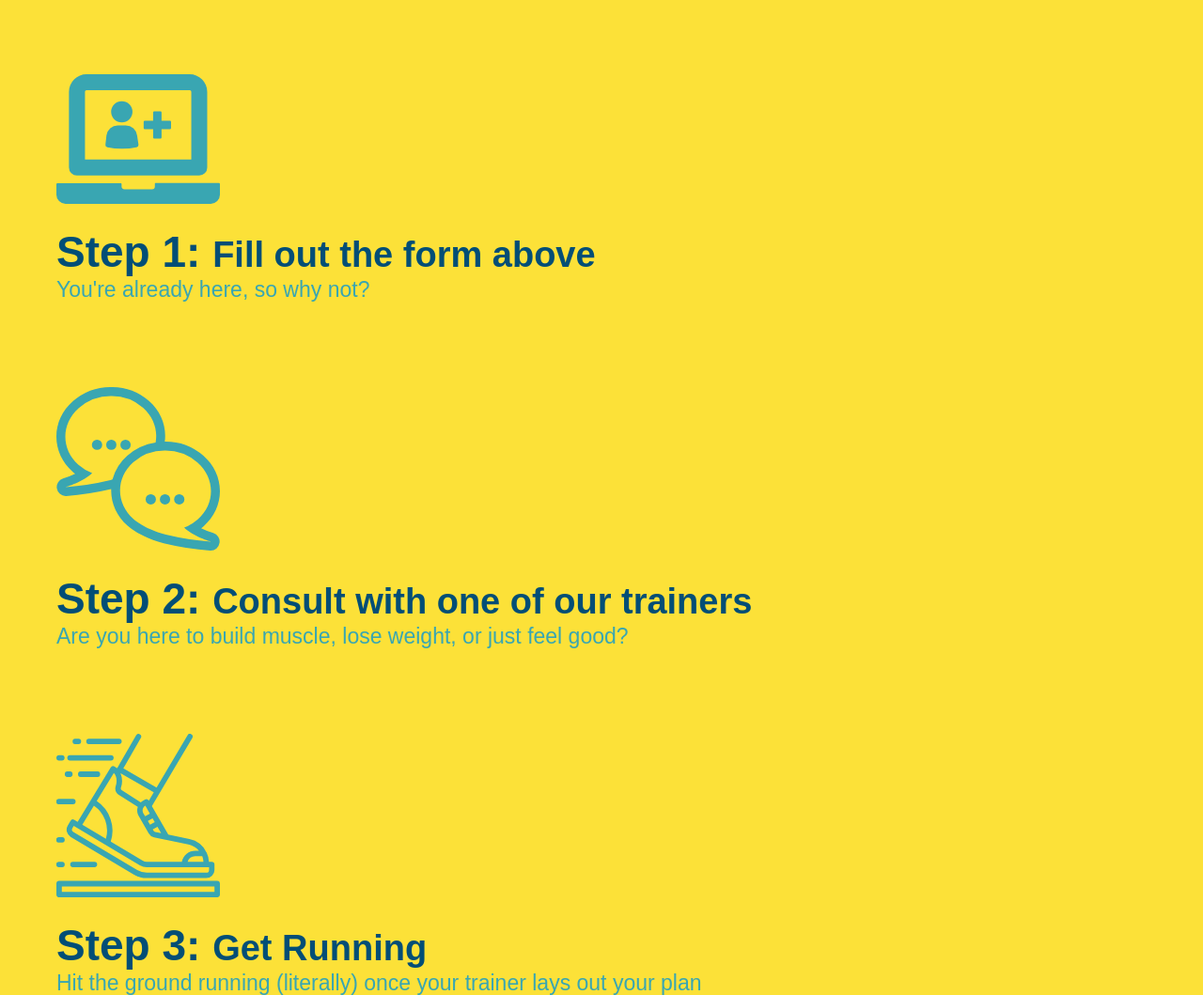
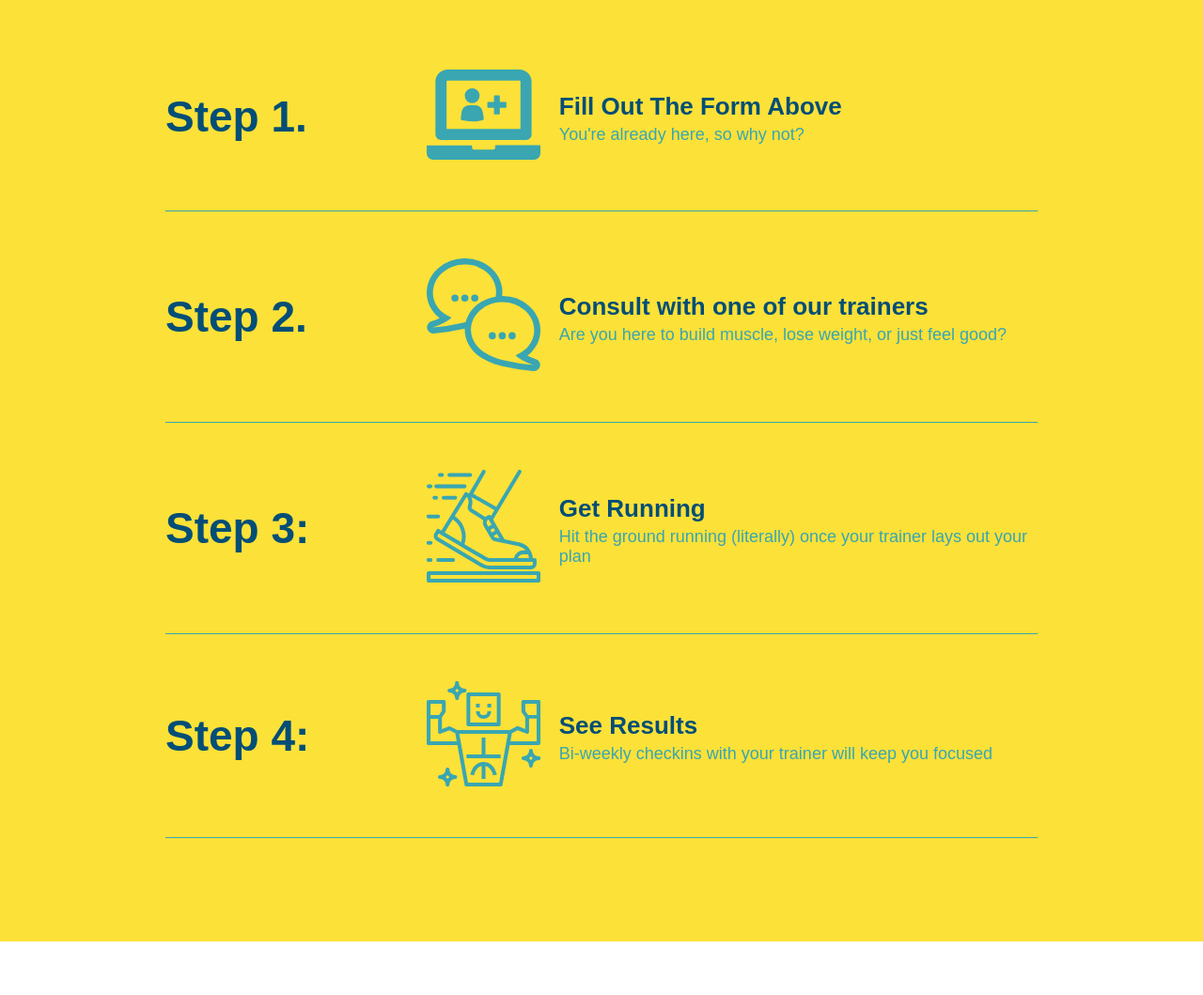
Before and after one commit to Fathpinder/run-buddy, a plain HTML site: page index.html in a window 1280 px wide. Shown: the part 1220-2279 px from the top of the page at 94% size. Drawn offline with Linux system fonts and the light colour scheme.

Commit message:
add flexbox to steps

```diff
--- a/assets/css/style.css
+++ b/assets/css/style.css
@@ -170,28 +170,48 @@ section {
     border-color: #39a6b2;
 }
 
-.steps div {
-    margin-bottom: 80px;
+.step h3 {
+    color: #024e76;
+    font-size: 46px;
+    flex: 1 30%;
 }
 
-.steps img {
-    width: 15%;
-    margin: 10px 0;
+.step-info {
+    flex: 2 70%;
+    display: flex;
+    flex-wrap: wrap;
+    align-items: center;
+}
+.step-img {
+    flex: 1 12%;
+    margin-right: 20px;
+}
+.step-text {
+    flex: 12;
 }
 
-.steps h3 {
-    color: #024e76;
-    font-size: 46px;
-    margin-top: 10px;
+.step-img img {
+    width: 100%;
 }
 
-.steps p {
+.step-text p {
     color: #39a6b2;
-    font-size: 23px;
+    font-size: 18px;
 }
-
-.steps span {
-    font-size: 38px;
+.step-text h4 {
+    font-size: 26px;
+    line-height: 1.5;
+    color: #024e76;
+}
+.step {
+    margin: 50px auto;
+    padding-bottom: 50px;
+    width: 80%;
+    border-bottom: 1px solid #39a6b2;
+    display: flex;
+    flex-wrap: wrap;
+    align-items: center;
+    justify-content: space-between;
 }
 
 .trainer {
--- a/index.html
+++ b/index.html
@@ -97,31 +97,59 @@
 
     <!-- what you do section -->
     <section id="what-you-do" class="steps">
-       <div class="flexrow">
-        <h2 class="section-title secondary-border">What You Do</h2>
+       <div class="flex-row">
+           <h2 class="section-title primary-border">What You Do</h2>
        </div>
-        <div>
+        <div class="step">
+            <h3>Step 1.</h3>
+            <div class="step-info">
+                <div class="step-img">
                     <img src="./assets/images/step-1.svg" alt="image for step 1" />
-            <h3>Step 1: <span>Fill out the form above</span></h3>
+                </div>
+                <div class="step-text">
+                    <h4>Fill Out The Form Above</h4>
                     <p>You're already here, so why not?</p>
                 </div>
+            </div>
+        </div>
 
-        <div>
+        <div class="step">
+            <h3>Step 2.</h3>
+            <div class="step-info">
+                <div class="step-img">
                     <img src="./assets/images/step-2.svg" alt="image for step 2" />
-            <h3>Step 2: <span>Consult with one of our trainers</span></h3>
+                </div>
+                <div class="step-text">
+                    <h4>Consult with one of our trainers</h4>
                     <p>Are you here to build muscle, lose weight, or just feel good?</p>
                 </div>
+            </div>
+        </div>
 
-        <div>
+        <div class="step">
+            <h3>Step 3:</h3>
+            <div class="step-info">
+                <div class="step-img">
                     <img src="./assets/images/step-3.svg" alt="image for step 3" />
-            <h3>Step 3: <span>Get Running</span></h3>
+                </div>
+                <div class="step-text">
+                    <h4>Get Running</h4>
                     <p>Hit the ground running (literally) once your trainer lays out your plan</p>
                 </div>
+            </div>
+        </div>
 
-        <div>
+        <div class="step">
+            <h3>Step 4:</h3>
+            <div class="step-info">
+                <div class="step-img">
                     <img src="./assets/images/step-4.svg" alt="image for step 4" />
-            <h3>Step 4: <span>See Results</span></h3>
+                </div>
+                <div class="step-text">
+                    <h4>See Results</h4>
                     <p>Bi-weekly checkins with your trainer will keep you focused</p>
+                </div>
+            </div>
         </div>
     </section>
 
```
Lines whose indentation alone changed are shown as unchanged.
